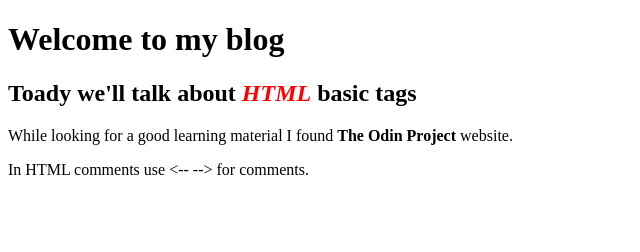
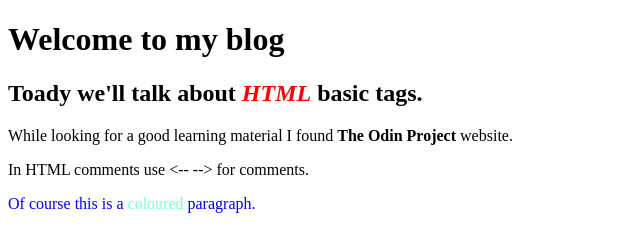
Before and after one commit to dsocol/git_test, a plain HTML site: page html-boilerplate/index.html in a window 1280 px wide. Shown: the whole page, without its empty margins (0-640 px from the left). Drawn offline with Linux system fonts and the light colour scheme.

Commit message:
index.html

```diff
--- a/html-boilerplate/index.html
+++ b/html-boilerplate/index.html
@@ -4,18 +4,19 @@
     <meta charset="UTF-8">
     <meta http-equiv="X-UA-Compatible" content="IE=edge">
     <meta name="viewport" content="width=device-width, initial-scale=1.0">
-    <title>My First Webpage</title>
+    <title>My First Webpage for Odin Project</title>
 </head>
 <body>
     <!-- Header section to welcome guests -->
     <h1>Welcome to my blog</h1>
     <!-- Header 2 to set current story -->
-    <h2>Toady we'll talk about <em style="color:red;">HTML</em> basic tags</h2>
+    <h2>Toady we'll talk about <em style="color:red;">HTML</em> basic tags.</h2>
     <!-- First pargraph -->
     <p>While looking for a good learning material I found <strong> The Odin Project</strong> website.</p>
 
     <!-- Paragraph example -->
     <p>In HTML comments use <cm-comment> <-- --> <cm-comment> for comments.</p>
+    <p style="color:blue;">Of course this is a <span style="color:aquamarine;"> coloured</span> paragraph.</p>
 
 </body>
 </html>
```
